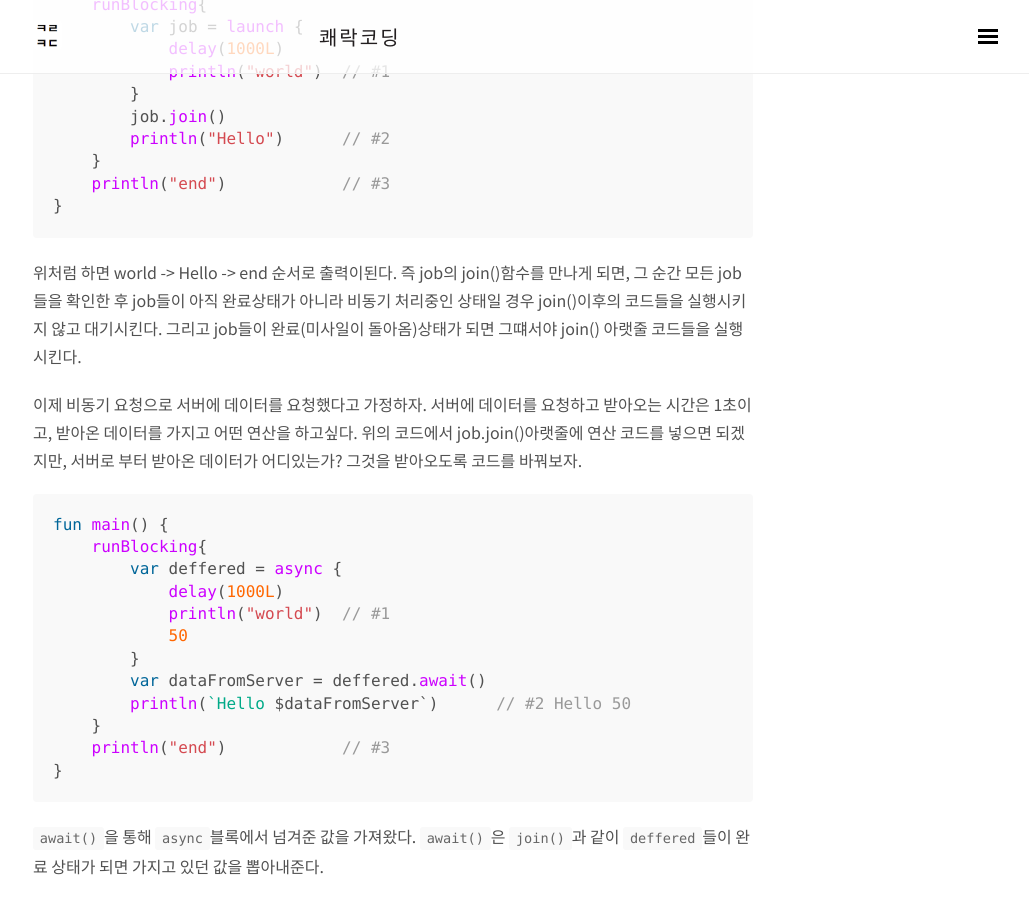
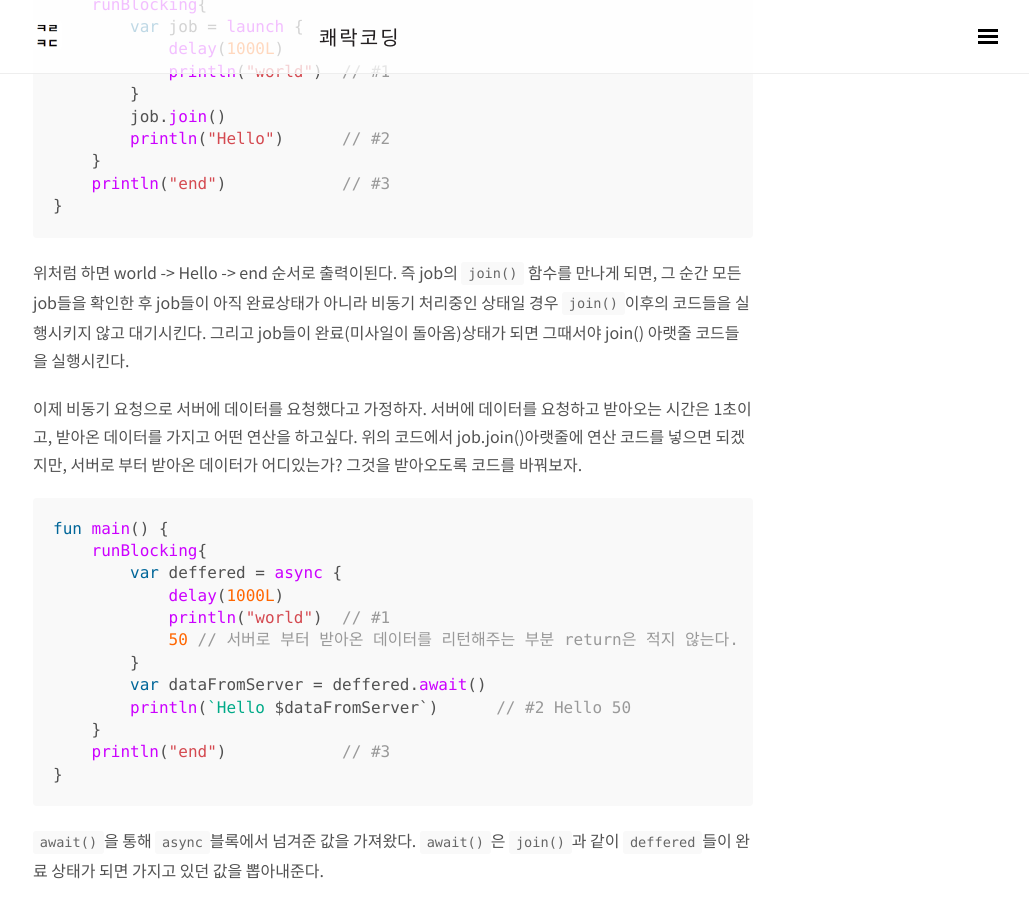
Before and after one commit to wooooooak/wooooooak.github.io, a Jekyll site: the page built from _posts/2019-03-17-kotlin_coroutin.md, in a window 1280 px wide and 900 px high, scrolled down 2990 px. Shown: the whole window, without its empty margins (247-1276 px from the left). Built offline with Jekyll 4.4.1, drawn with Linux system fonts in a browser that asks for light colours; nearby versions of some CDN libraries; some web fonts are replaced; comment, search, counter and statistics services are not loaded; some of the changed text lies outside the part shown.

Commit message:
오탈자 수정

````diff
--- a/_posts/2019-03-17-kotlin_coroutin.md
+++ b/_posts/2019-03-17-kotlin_coroutin.md
@@ -84,7 +84,7 @@ fun main() {
     println("end")            // #3
 }
 ```
-위처럼 하면 world -> Hello -> end 순서로 출력이된다. 즉 job의 join()함수를 만나게 되면, 그 순간 모든 job들을 확인한 후 job들이 아직 완료상태가 아니라 비동기 처리중인 상태일 경우 join()이후의 코드들을 실행시키지 않고 대기시킨다. 그리고 job들이 완료(미사일이 돌아옴)상태가 되면 그떄서야 join() 아랫줄 코드들을 실행시킨다.
+위처럼 하면 world -> Hello -> end 순서로 출력이된다. 즉 job의 `join()` 함수를 만나게 되면, 그 순간 모든 job들을 확인한 후 job들이 아직 완료상태가 아니라 비동기 처리중인 상태일 경우 `join()`이후의 코드들을 실행시키지 않고 대기시킨다. 그리고 job들이 완료(미사일이 돌아옴)상태가 되면 그때서야 join() 아랫줄 코드들을 실행시킨다.
 
 이제 비동기 요청으로 서버에 데이터를 요청했다고 가정하자. 서버에 데이터를 요청하고 받아오는 시간은 1초이고, 받아온 데이터를 가지고 어떤 연산을 하고싶다.
 위의 코드에서 job.join()아랫줄에 연산 코드를 넣으면 되겠지만, 서버로 부터 받아온 데이터가 어디있는가? 그것을 받아오도록 코드를 바꿔보자.
@@ -95,7 +95,7 @@ fun main() {
         var deffered = async {
             delay(1000L)
             println("world")  // #1
-            50
+            50 // 서버로 부터 받아온 데이터를 리턴해주는 부분 return은 적지 않는다.
         }
         var dataFromServer = deffered.await()
         println(`Hello $dataFromServer`)      // #2 Hello 50
````
Also changed, not shown: other parts of _posts/2019-03-17-kotlin_coroutin.md (+1 -1 lines).
